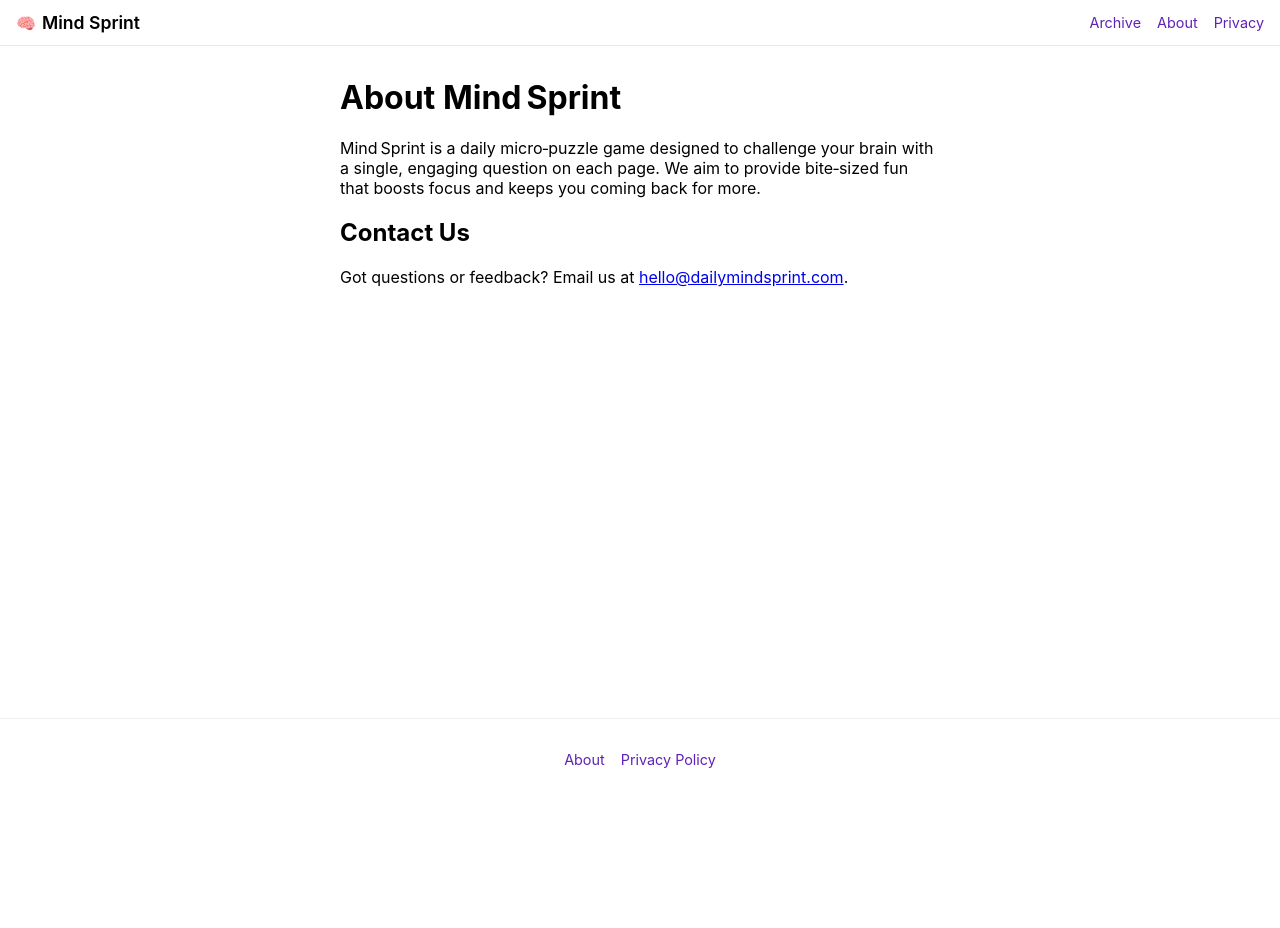
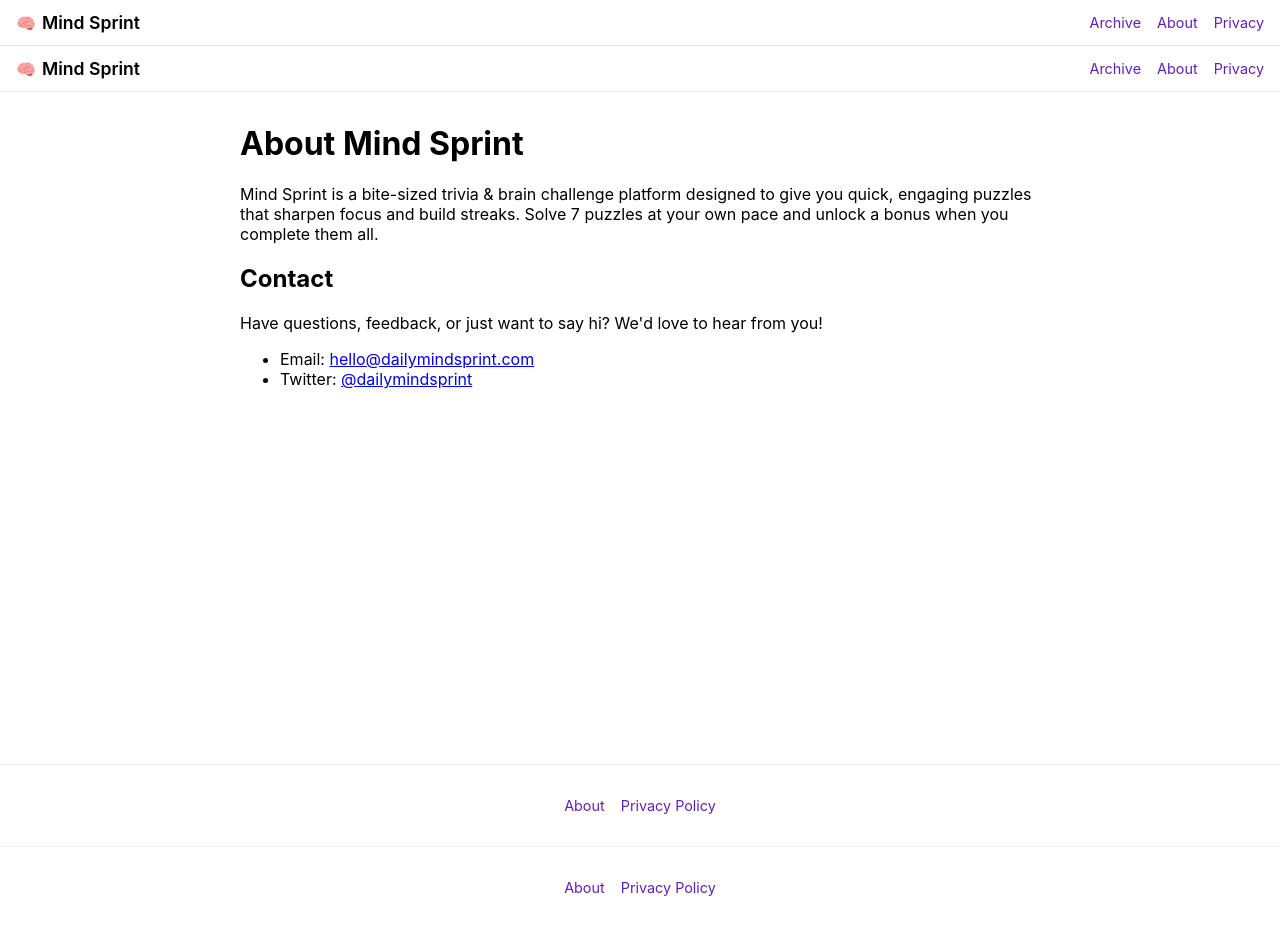
Before and after one commit to justinchase1984/mind-sprint, a Next.js app: page /about in a window 1280 px wide. Before the commit the page ends 800 px from the top, so only its background shows below. Built offline with nearby package versions, Linux system fonts and the light colour scheme; no server answers.

Commit message:
Update about.tsx

```diff
--- a/pages/about.tsx
+++ b/pages/about.tsx
@@ -1,34 +1,44 @@
 // pages/about.tsx
 import Head from 'next/head'
+import Layout from '../components/Layout'
 
 export default function About() {
   return (
-    <>
+    <Layout>
       <Head>
-        <title>About & Contact | Mind Sprint</title>
+        <title>About & Contact | Mind Sprint</title>
         <meta
           name="description"
-          content="Learn about the team behind Mind Sprint and how to get in touch."
+          content="Learn about Mind Sprint and get in touch. Bite-sized puzzles to sharpen your mind."
         />
       </Head>
-
-      <div style={{ maxWidth: 600, margin: '2rem auto', padding: '0 1rem' }}>
-        <h1>About Mind Sprint</h1>
+      <main style={{ maxWidth: 800, margin: '2rem auto', padding: '0 1rem' }}>
+        <h1>About Mind Sprint</h1>
         <p>
-          Mind Sprint is a daily micro‑puzzle game designed to challenge your
-          brain with a single, engaging question on each page. We aim to
-          provide bite‑sized fun that boosts focus and keeps you coming back
-          for more.
+          Mind Sprint is a bite-sized trivia & brain challenge platform designed to give you quick, engaging puzzles that
+          sharpen focus and build streaks. Solve 7 puzzles at your own pace and unlock a bonus when you complete them all.
         </p>
-
-        <h2>Contact Us</h2>
+        <h2>Contact</h2>
         <p>
-          Got questions or feedback? Email us at{' '}
-          <a href="mailto:hello@dailymindsprint.com">
-            hello@dailymindsprint.com
-          </a>.
+          Have questions, feedback, or just want to say hi? We'd love to hear from you!
         </p>
-      </div>
-    </>
+        <ul>
+          <li>
+            Email:{' '}
+            <a href="mailto:hello@dailymindsprint.com">hello@dailymindsprint.com</a>
+          </li>
+          <li>
+            Twitter:{' '}
+            <a
+              href="https://twitter.com/dailymindsprint"
+              target="_blank"
+              rel="noopener noreferrer"
+            >
+              @dailymindsprint
+            </a>
+          </li>
+        </ul>
+      </main>
+    </Layout>
   )
 }
```
